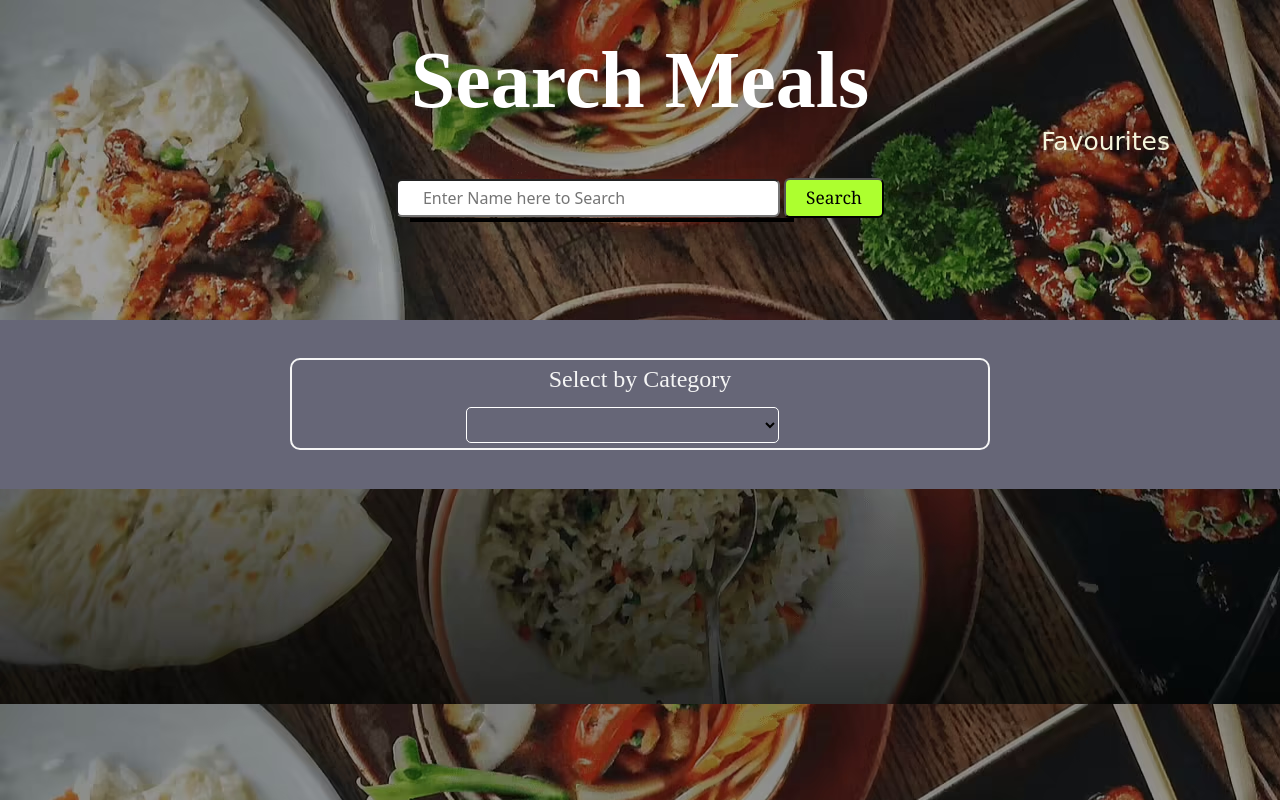
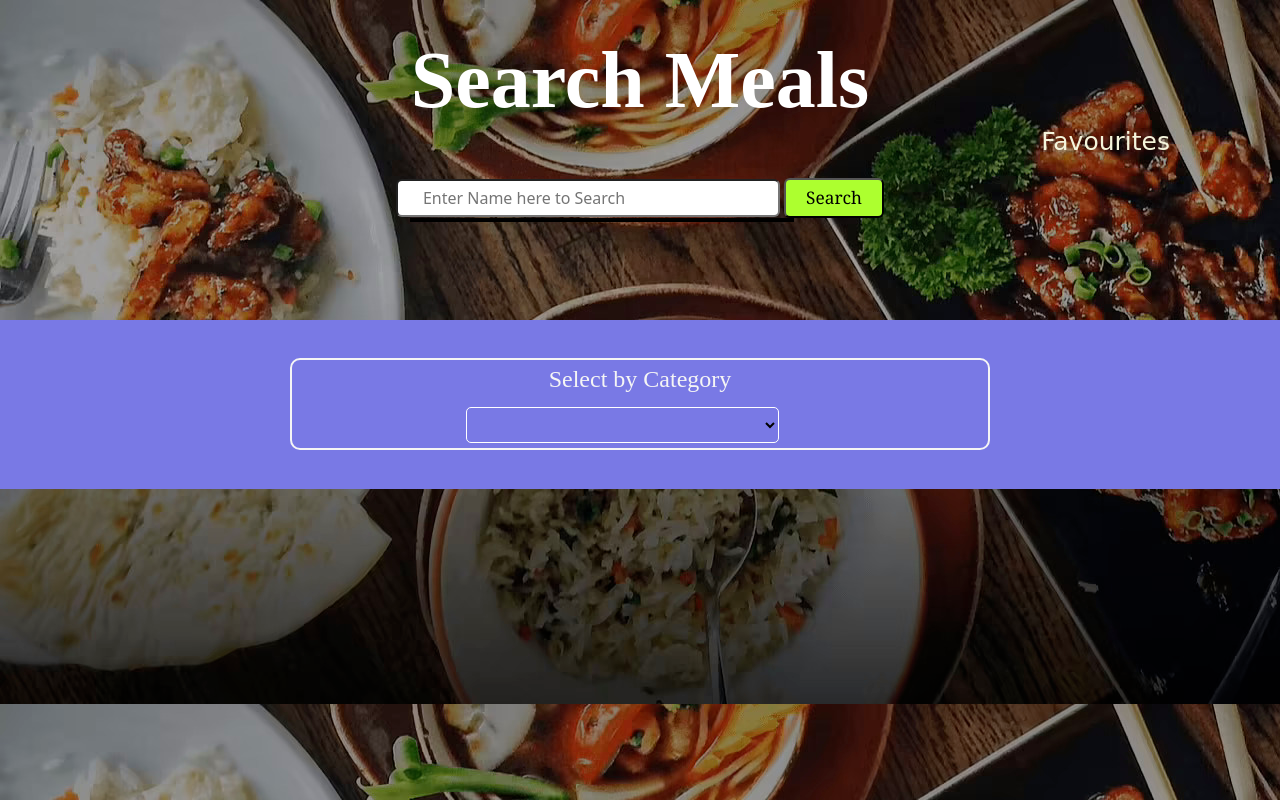
Before and after one commit to iamabhi443/MealApp, a plain HTML site: page index.html in a window 1280 px wide. Drawn offline with nearby package versions, Linux system fonts and the light colour scheme; no server answers.

Commit message:
fixed some styling issue

```diff
--- a/Css/style.css
+++ b/Css/style.css
@@ -3,7 +3,7 @@ body{
     margin:0;
     padding: 0;
     box-sizing: border-box;
-    background-image: url("/assets/meals.avif");
+    background-image: url("/assets/meals.jpeg");
 }
 
 /* main heading */
@@ -125,7 +125,7 @@ body > #searchBar{
     flex-flow:nowrap;
     width:100%;
     justify-content: space-evenly;
-    background-color:rgb(102, 102, 119);
+    background-color:rgb(121, 121, 229);
     color: whitesmoke;
     top: 40%;
 }
```
Also changed, not shown: assets/meals.avif (deleted), assets/meals.jpeg (added).
